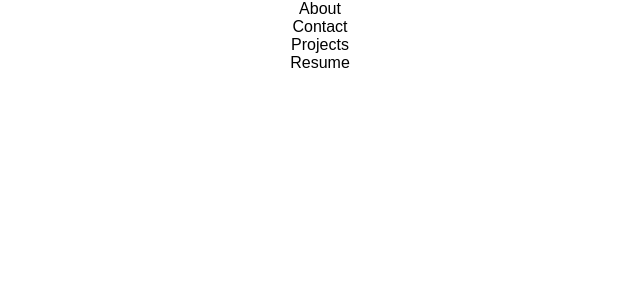
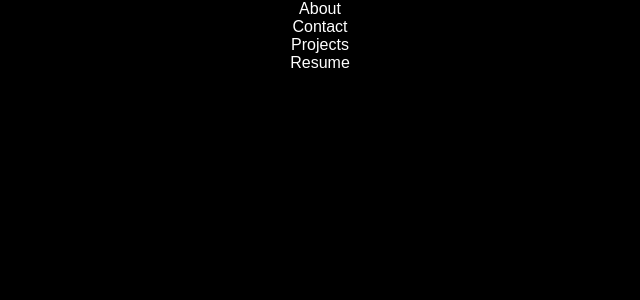
Before and after one commit to Sbrady11/PersonalWebsite, a React (Create React App) app: page / in a window 1280 px wide. Shown: the top 300 px of the page, without its empty margins (320-960 px from the left). Built offline with nearby package versions, Linux system fonts and the light colour scheme.

Commit message:
Prepare scroll magic

```diff
--- a/package.json
+++ b/package.json
@@ -7,7 +7,8 @@
   },
   "dependencies": {
     "react": "^16.0.0",
-    "react-dom": "^16.0.0"
+    "react-dom": "^16.0.0",
+    "scrollmagic": "^2.0.5"
   },
   "scripts": {
     "start": "react-scripts start",
--- a/src/styles/index.css
+++ b/src/styles/index.css
@@ -1,5 +1,7 @@
 body {
-  margin: 0;
-  padding: 0;
-  font-family: sans-serif;
+    margin: 0;
+    padding: 0;
+    font-family: sans-serif;
+    background: black;
+    color: white;
 }
```
Also changed, not shown: 1 other file (tests, documents, lock files or other folders).
